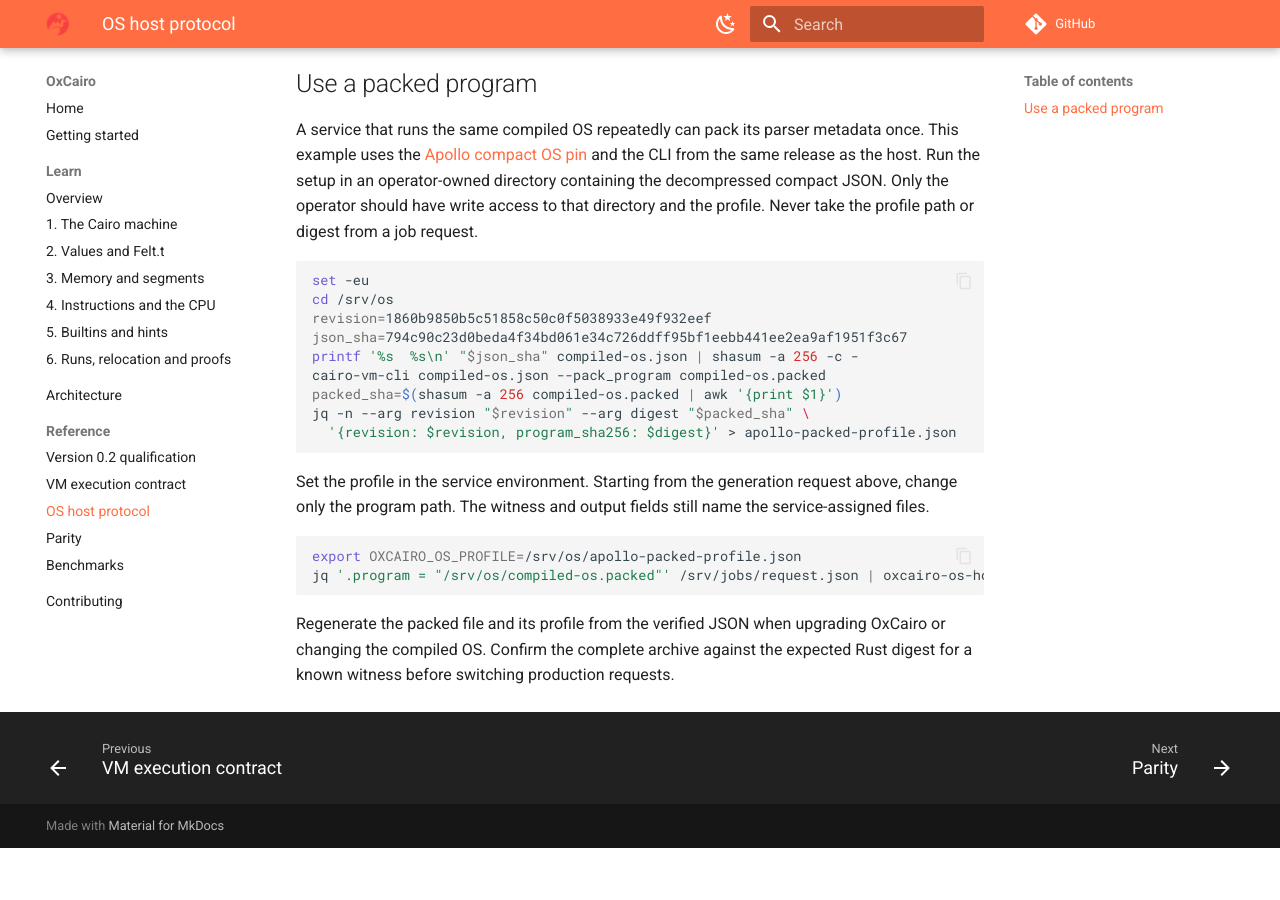
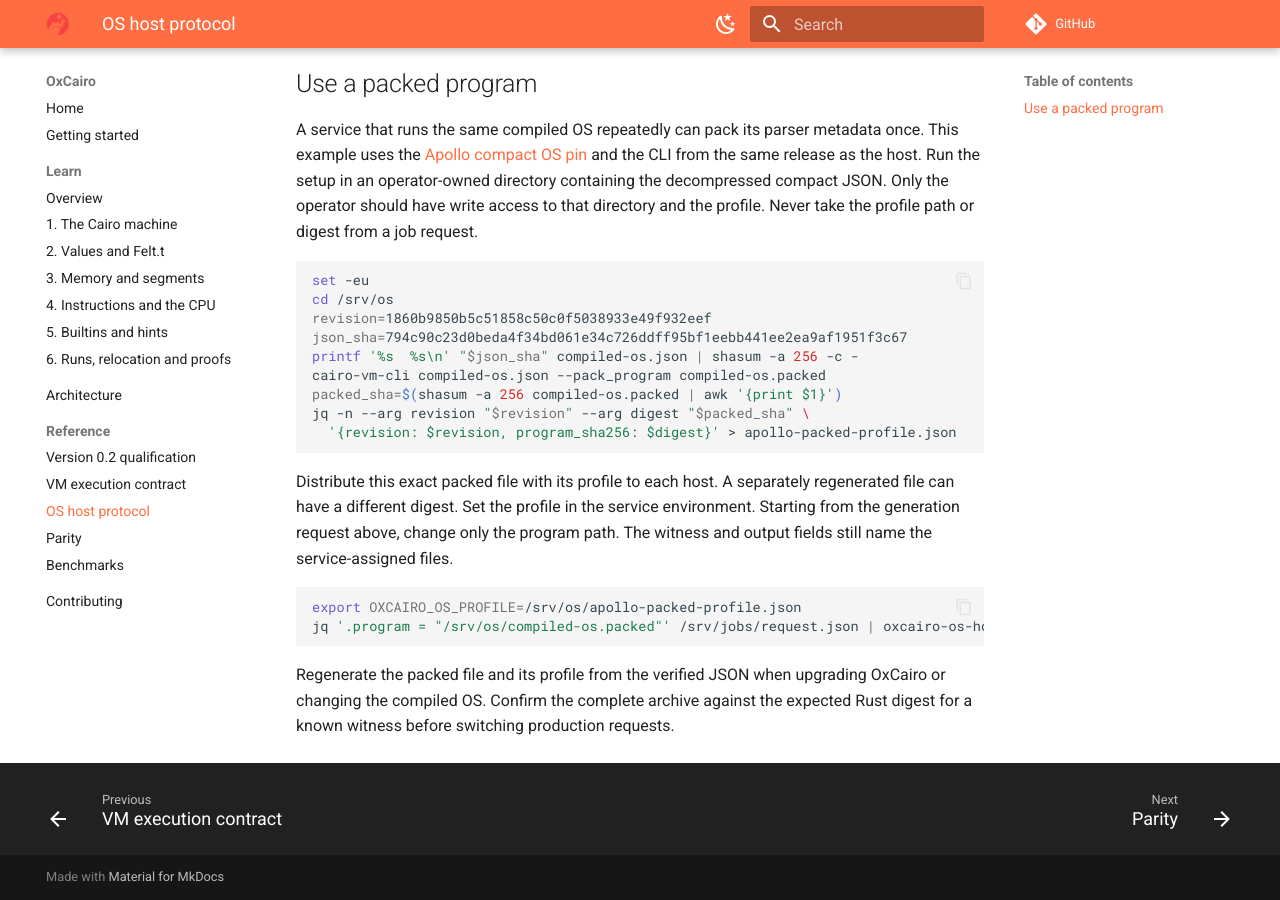
Before and after one commit to teddyjfpender/cairo-vm-ocaml, an MkDocs documentation site: the page built from docs/os-host.md, in a window 1280 px wide and 900 px high, scrolled down 3073 px. Built offline with MkDocs 1.6.1 and Material for MkDocs 9.7.7, drawn with Linux system fonts in a browser that asks for light colours; comment, search, counter and statistics services are not loaded; before the commit the page ends 3921 px from its top, so only the background shows below that.

Commit message:
Keep the packed artifact and its trusted digest together

````diff
--- a/docs/os-host.md
+++ b/docs/os-host.md
@@ -73,7 +73,7 @@ jq -n --arg revision "$revision" --arg digest "$packed_sha" \
   '{revision: $revision, program_sha256: $digest}' > apollo-packed-profile.json
 ```
 
-Set the profile in the service environment. Starting from the generation request above, change only the program path. The witness and output fields still name the service-assigned files.
+Distribute this exact packed file with its profile to each host. A separately regenerated file can have a different digest. Set the profile in the service environment. Starting from the generation request above, change only the program path. The witness and output fields still name the service-assigned files.
 
 ```sh
 export OXCAIRO_OS_PROFILE=/srv/os/apollo-packed-profile.json
````
